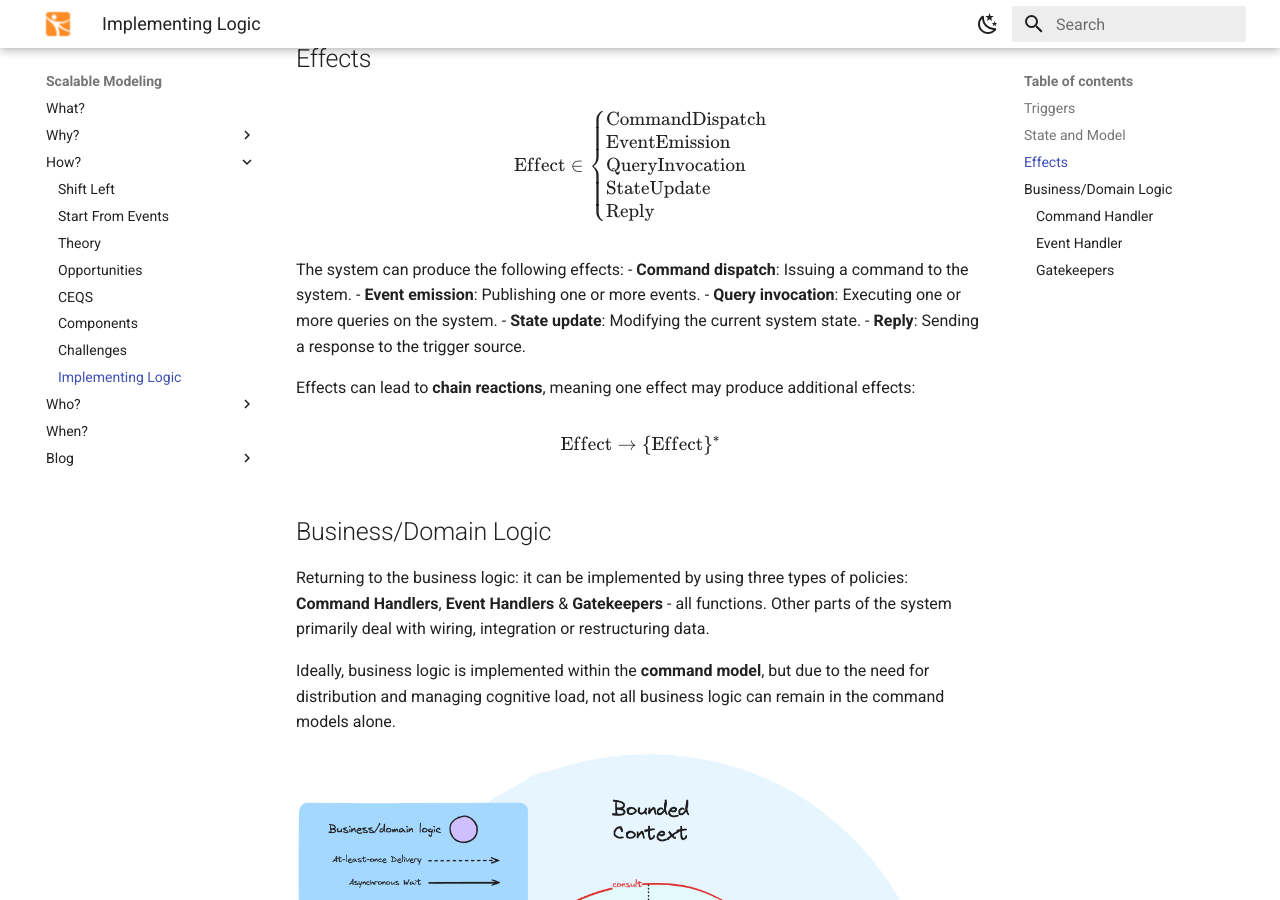
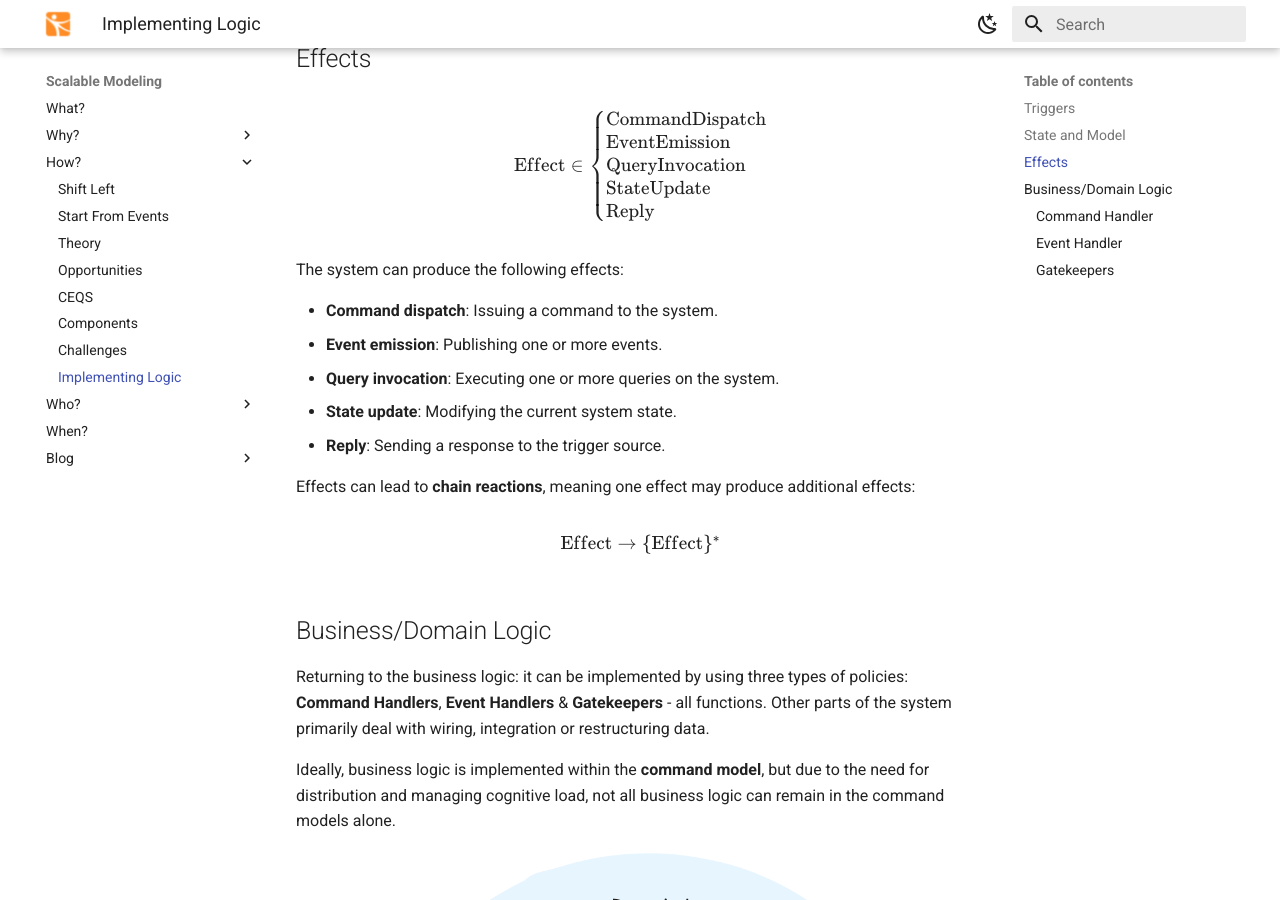
Before and after one commit to roikonen/scalablemodeling, an MkDocs documentation site: the page built from docs/implementing-logic.md, in a window 1280 px wide and 900 px high, scrolled down 1320 px. Built offline with MkDocs 1.6.1 and Material for MkDocs 9.7.7, drawn with Linux system fonts in a browser that asks for light colours; some of the changed text lies outside the part shown.

Commit message:
Minor tweaks

```diff
--- a/docs/implementing-logic.md
+++ b/docs/implementing-logic.md
@@ -64,6 +64,7 @@ $$
 $$
 
 The system can produce the following effects:
+
 - **Command dispatch**: Issuing a command to the system.
 - **Event emission**: Publishing one or more events.
 - **Query invocation**: Executing one or more queries on the system.
@@ -154,7 +155,7 @@ boundaries before executing a command. The term *Gatekeeper* reflects its intend
 introduces risks in its application. A *Gatekeeper* should be used strictly to verify logical conditions.
 
 $$
-f(\text{Command}) \to \{\text{QueryInvocation}\}^* \to \text{CommandDispatch}
+f(\text{Command}) \to \text{QueryInvocation} \to \text{CommandDispatch}
 $$
 
 For example, the *Gatekeeper* ensures the product has been introduced before it can be added to an order. However, if
```
